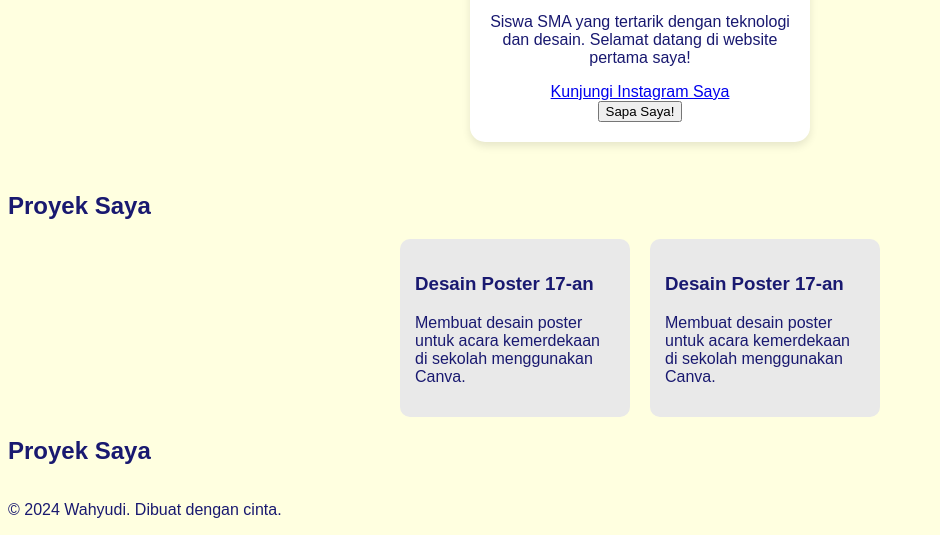
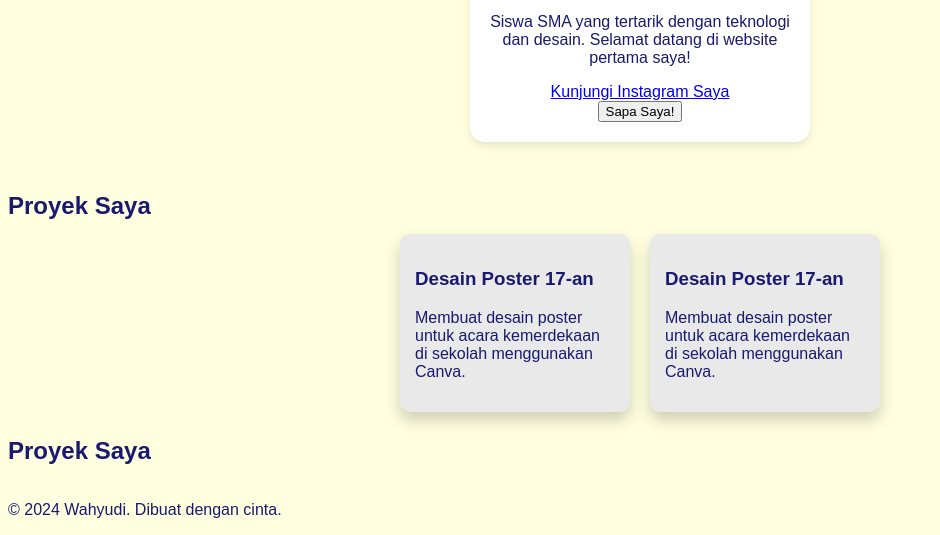
Before and after one commit to Trainer-Wahyu/Pelatihan, a plain HTML site: page index.html in a window 1280 px wide. Shown: the part 441-976 px from the top of the page, without its empty margins (0-940 px from the left). Drawn offline with Linux system fonts and the light colour scheme.

Commit message:
Update style.css

```diff
--- a/style.css
+++ b/style.css
@@ -35,6 +35,8 @@ body {
     border-radius: 10px;
     width: 200px;
     transition: transform 0.3s ease, box-shadow 0.3s ease;
+    transform: translateY(-5px); /* Angkat kartu sedikit ke atas */
+    box-shadow: 0 8px 16px rgba(0,0,0,0.2); /* Perbesar bayangannya */
 }
 
 @media (max-width: 600px) {
```
